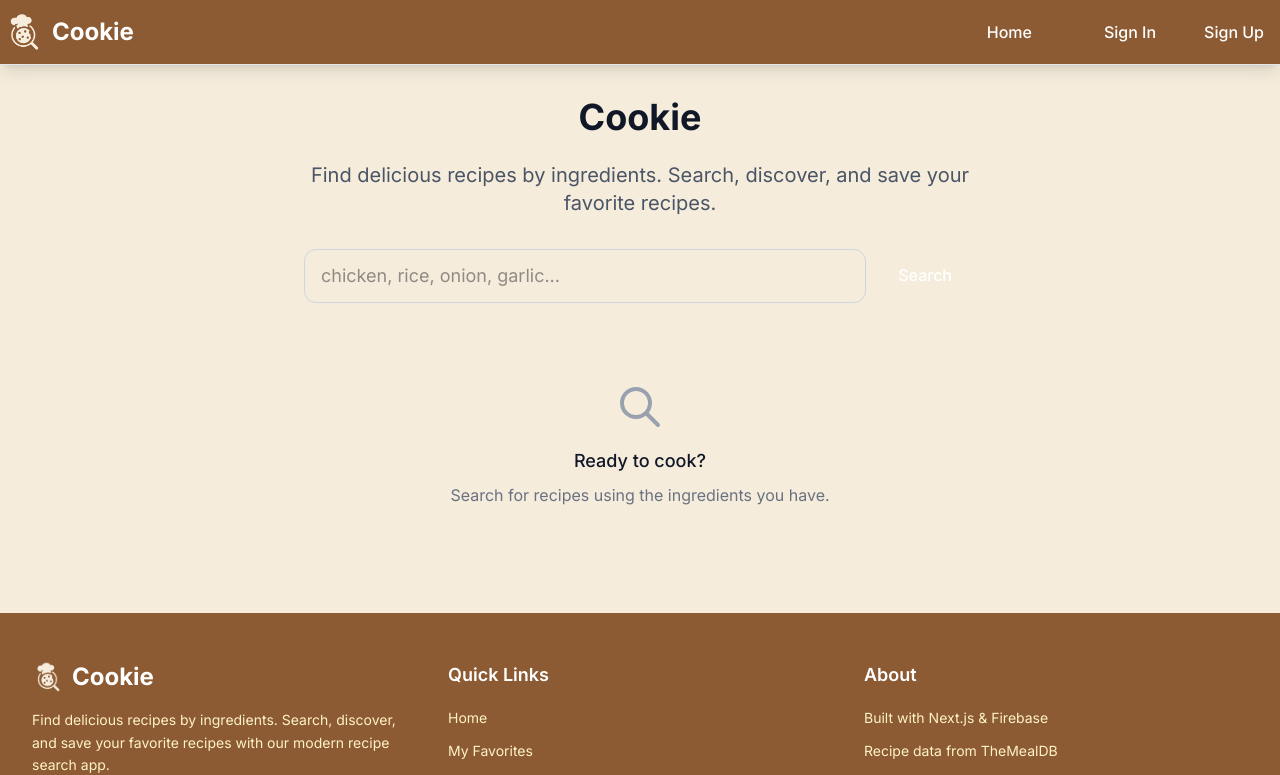
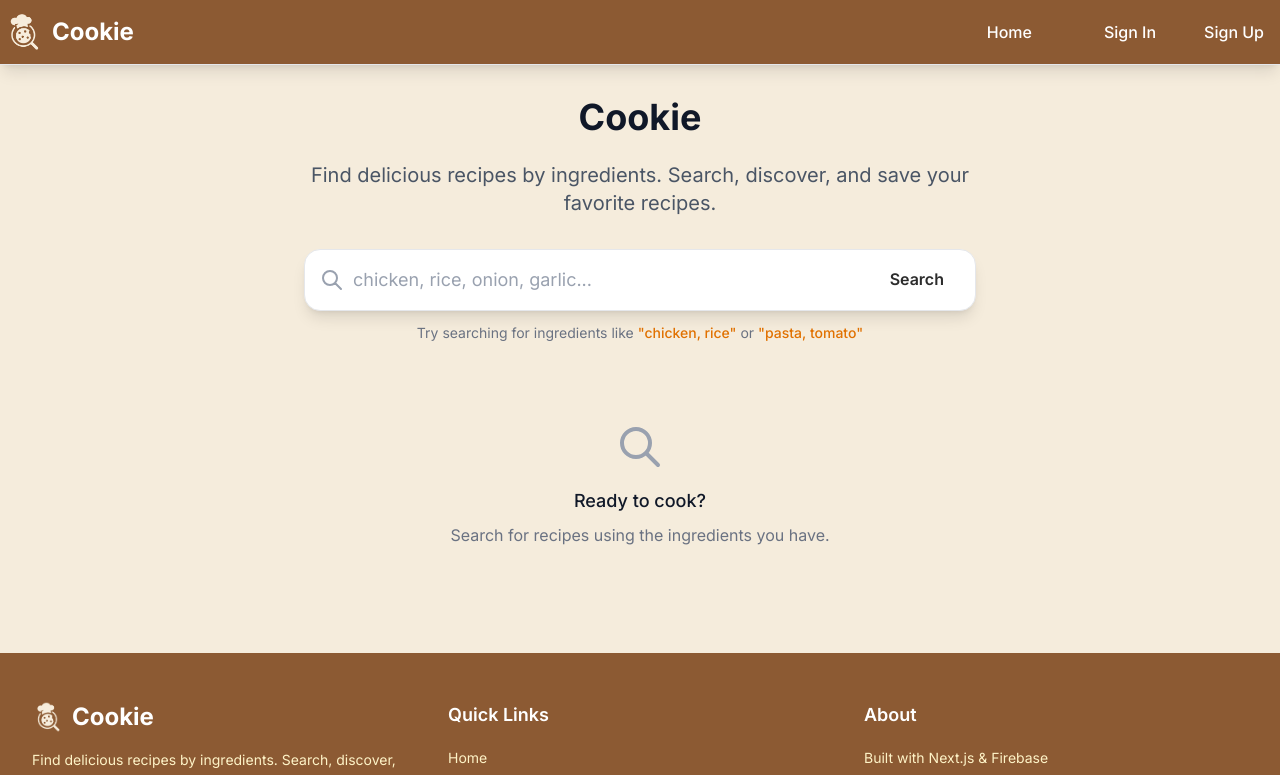
Before and after one commit to SweetieBirdX/Cookie, a Next.js app: page / in a window 1280 px wide. Shown: the top 775 px of the page. Built offline with nearby package versions, Linux system fonts and the light colour scheme; no server answers.

Commit message:
Refactor SearchBar component to improve UI and user experience. Enhance input styling with an icon, update button design, and add search suggestions for better guidance. Maintain loading state functionality for seamless interaction.

```diff
--- a/src/components/SearchBar.tsx
+++ b/src/components/SearchBar.tsx
@@ -18,29 +18,59 @@ export default function SearchBar({ onSearch, placeholder = "chicken, rice, onio
 
   return (
     <form onSubmit={handleSubmit} className="w-full max-w-2xl mx-auto">
-      <div className="flex gap-2 w-full">
+      <div className="relative">
+        {/* Search input */}
+        <div className="relative">
+          <div className="absolute inset-y-0 left-0 pl-4 flex items-center pointer-events-none">
+            <svg className="h-6 w-6 text-gray-400" fill="none" stroke="currentColor" viewBox="0 0 24 24">
+              <path strokeLinecap="round" strokeLinejoin="round" strokeWidth={2} d="M21 21l-6-6m2-5a7 7 0 11-14 0 7 7 0 0114 0z" />
+            </svg>
+          </div>
           <input
-          className="input input-bordered flex-1 px-4 py-3 rounded-xl border border-gray-300 focus:outline-none focus:ring-2 focus:ring-indigo-500 focus:border-transparent text-lg"
+            className="w-full pl-12 pr-4 py-4 text-lg border border-gray-200 rounded-2xl placeholder-gray-400 text-gray-900 focus:outline-none focus:ring-2 focus:ring-amber-500 focus:border-transparent transition-all duration-200 bg-white shadow-lg hover:shadow-xl focus:shadow-xl"
             value={value}
             onChange={(e) => setValue(e.target.value)}
             placeholder={placeholder}
             disabled={loading}
           />
+        </div>
+
+        {/* Search button */}
         <button
           type="submit"
           disabled={loading}
-          className="px-6 py-3 rounded-xl border border-transparent bg-indigo-600 text-white font-medium hover:bg-indigo-700 focus:outline-none focus:ring-2 focus:ring-offset-2 focus:ring-indigo-500 disabled:opacity-50 disabled:cursor-not-allowed transition-colors"
+          className="absolute right-2 top-2 bottom-2 px-6 rounded-xl font-semibold bg-transparent hover:bg-gray-100 focus:outline-none disabled:opacity-50 disabled:cursor-not-allowed transition-all duration-200"
+          style={{
+            color: '#6B7280 !important',
+            border: 'none'
+          }}
         >
           {loading ? (
             <div className="flex items-center">
-              <div className="animate-spin rounded-full h-4 w-4 border-b-2 border-white mr-2"></div>
-              Search
+              <svg className="animate-spin -ml-1 mr-2 h-5 w-5" style={{ color: '#6B7280 !important' }} xmlns="http://www.w3.org/2000/svg" fill="none" viewBox="0 0 24 24">
+                <circle className="opacity-25" cx="12" cy="12" r="10" stroke="currentColor" strokeWidth="4"></circle>
+                <path className="opacity-75" fill="currentColor" d="M4 12a8 8 0 018-8V0C5.373 0 0 5.373 0 12h4zm2 5.291A7.962 7.962 0 014 12H0c0 3.042 1.135 5.824 3 7.938l3-2.647z"></path>
+              </svg>
+              <span style={{
+                color: '#6B7280 !important'
+              }}>Search</span>
             </div>
           ) : (
-            "Search"
+            <span style={{
+              color: '#6B7280 !important'
+            }}>Search</span>
           )}
         </button>
       </div>
+
+      {/* Search suggestions or tips */}
+      {!loading && (
+        <div className="mt-3 text-center">
+          <p className="text-sm text-gray-500">
+            Try searching for ingredients like <span className="text-amber-600 font-medium">"chicken, rice"</span> or <span className="text-amber-600 font-medium">"pasta, tomato"</span>
+          </p>
+        </div>
+      )}
     </form>
   );
 }
```
Lines whose indentation alone changed are shown as unchanged.
